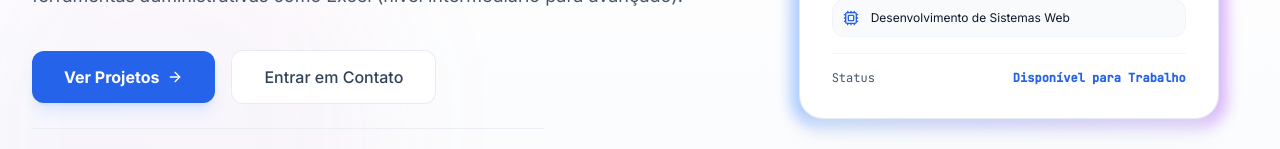
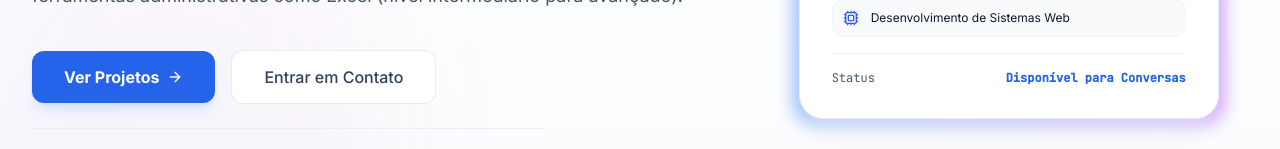
Before and after one commit to mariooliveira-dev/PORTIFOLIO-MARIO, a React (Vite) app: page / in a window 1280 px wide. Shown: the part 651-800 px from the top of the page. Built offline with nearby package versions, Linux system fonts and the light colour scheme.

Commit message:
Update WhatsApp message and status text

```diff
--- a/src/App.tsx
+++ b/src/App.tsx
@@ -77,7 +77,7 @@ export default function App() {
 
   const handleGenerateWhatsApp = (e: React.FormEvent) => {
     e.preventDefault();
-    const formattedMessage = `Olá Cledmário, meu nome é ${contactName || 'Visitante'}.\n\n*Assunto:* ${contactSubject}\n\n*Mensagem:*\n${contactMessage || 'Gostei muito do seu portfólio e gostaria de conversar sobre oportunidades!'}`;
+    const formattedMessage = `Olá Cledmário, meu nome é ${contactName || 'Visitante'}.\n\n*Assunto:* ${contactSubject}\n\n*Mensagem:*\n${contactMessage || 'Gostei muito do seu portfólio e gostaria de marcar uma reunião e conversar sobre oportunidades!'}`;
     const encoded = encodeURIComponent(formattedMessage);
     const url = `https://wa.me/${contactInfo.whatsapp}?text=${encoded}`;
     window.open(url, '_blank', 'noopener,noreferrer');
@@ -351,7 +351,7 @@ export default function App() {
                         <span>Status</span>
                         <span className="text-brand font-bold flex items-center gap-1.5">
                           <span className="w-1.5 h-1.5 rounded-full bg-emerald-500 animate-ping inline-block" />
-                          Disponível para Trabalho
+                          Disponível para Conversas
                         </span>
                       </div>
                     </div>
```
